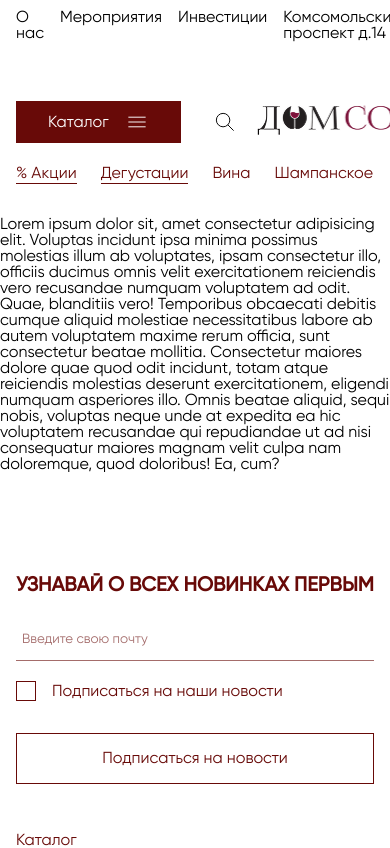
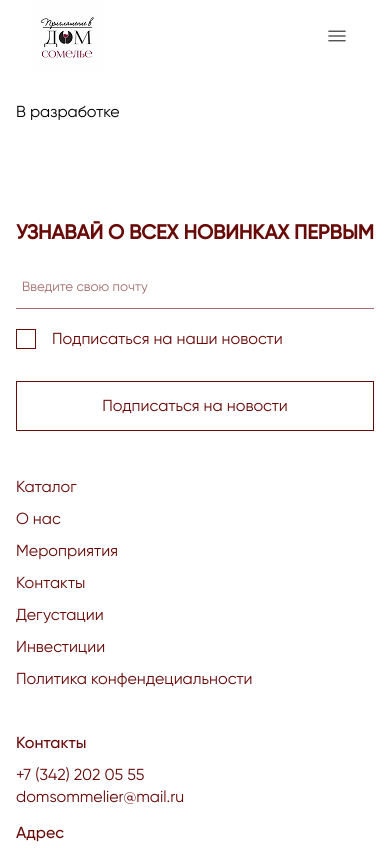
Before and after one commit to Innovative-Software-github/domsommelier-frontend, a Next.js app: page / in a window 390 px wide. Shown: the top 848 px of the page. Built offline with nearby package versions, Linux system fonts and the light colour scheme.

Commit message:
footer-component: adaptive header

```diff
--- a/package.json
+++ b/package.json
@@ -15,6 +15,7 @@
     "react": "^19.0.0",
     "react-dom": "^19.0.0",
     "react-redux": "^9.1.2",
+    "react-responsive": "^10.0.1",
     "sass": "^1.45.0"
   },
   "devDependencies": {
--- a/src/app/page.tsx
+++ b/src/app/page.tsx
@@ -1,19 +1,10 @@
 import { Layout } from '@/ui/Layout/Layout';
+import { ContentContainer } from '../ui/ContentContainer/ContentContainer';
 
 export default function Home() {
   return (
     <Layout>
-      Lorem ipsum dolor sit, amet consectetur adipisicing elit. Voluptas
-      incidunt ipsa minima possimus molestias illum ab voluptates, ipsam
-      consectetur illo, officiis ducimus omnis velit exercitationem reiciendis
-      vero recusandae numquam voluptatem ad odit. Quae, blanditiis vero!
-      Temporibus obcaecati debitis cumque aliquid molestiae necessitatibus
-      labore ab autem voluptatem maxime rerum officia, sunt consectetur beatae
-      mollitia. Consectetur maiores dolore quae quod odit incidunt, totam atque
-      reiciendis molestias deserunt exercitationem, eligendi numquam asperiores
-      illo. Omnis beatae aliquid, sequi nobis, voluptas neque unde at expedita
-      ea hic voluptatem recusandae qui repudiandae ut ad nisi consequatur
-      maiores magnam velit culpa nam doloremque, quod doloribus! Ea, cum?
+      <ContentContainer>В разработке</ContentContainer>
     </Layout>
   );
 }
--- a/src/components/Header/Header.tsx
+++ b/src/components/Header/Header.tsx
@@ -1,17 +1,39 @@
+'use client';
+
 import React from 'react';
 import { ContentContainer } from '@/ui/ContentContainer/ContentContainer';
 import { HeaderCatalogLinks } from '@/components/Header/HeaderCatalogLinks/HeaderCatalogLinks';
 import { HeaderMainContent } from '@/components/Header/HeaderMainContent/HeaderMainContent';
 import { HeaderTopContent } from '@/components/Header/HeaderTopContent/HeaderTopContent';
 import cls from './Header.module.scss';
+import { useMediaContext } from '../../hooks/useMediaQuery';
+import { HeaderMobile } from './HeaderMobile/HeaderMobile';
+import { useIsServer } from '../../hooks/useIsServer/useIsServer';
 
-export const Header = () => {
+export interface IHeaderProps {
+  showCatalogLinks?: boolean;
+}
+
+export const Header: React.FC<IHeaderProps> = ({ showCatalogLinks = true }) => {
+  const isMobileAdaptive = useMediaContext() === 'mobile';
+  const isServer = useIsServer();
+
+  console.log(isServer, isMobileAdaptive);
+
+  if (isMobileAdaptive && !isServer) {
+    return (
+      <ContentContainer>
+        <HeaderMobile />
+      </ContentContainer>
+    );
+  }
+
   return (
     <header className={cls.header}>
       <ContentContainer>
         <HeaderTopContent />
         <HeaderMainContent />
-        <HeaderCatalogLinks />
+        {!!showCatalogLinks && <HeaderCatalogLinks />}
       </ContentContainer>
     </header>
   );
--- /dev/null
+++ b/src/components/Header/HeaderMobile/HeaderMobile.module.scss
@@ -0,0 +1,31 @@
+.header {
+  overflow: hidden;
+  margin-bottom: 32px;
+}
+
+.container {
+  display: flex;
+  align-items: center;
+  justify-content: space-between;
+}
+
+.input {
+  margin-left: 2em;
+  margin-right: 2em;
+}
+
+.burgerMenuButton {
+  all: unset;
+  cursor: pointer;
+  display: flex;
+  align-items: center;
+  justify-content: center;
+  min-width: 42px;
+  height: 42px;
+}
+
+@media (max-width: 420px) {
+  .input {
+    display: none;
+  }
+}
--- /dev/null
+++ b/src/components/Header/HeaderMobile/HeaderMobile.tsx
@@ -0,0 +1,33 @@
+import React from 'react';
+import { ContentContainer } from '@/ui/ContentContainer/ContentContainer';
+import cls from './HeaderMobile.module.scss';
+import Image from 'next/image';
+import { Input } from '../../../ui/Input/Input';
+import { Icon } from '../../../ui/Icon/Icon';
+import { IconType } from '../../../ui/Icon/IconsMapping';
+
+export const HeaderMobile: React.FC = () => {
+  const inputPrefix = <Icon type={IconType.Search_24} width={24} height={24} />;
+
+  return (
+    <header className={cls.header}>
+      <ContentContainer className={cls.container}>
+        <Image
+          src="/mobileLogotype.png"
+          alt="Логотип на мобильные устройства"
+          width={72}
+          height={72}
+        />
+        <Input
+          className={cls.input}
+          elPrefix={inputPrefix}
+          placeholder="Вино"
+        />
+
+        <button className={cls.burgerMenuButton}>
+          <Icon type={IconType.Hamburger_24} width={24} height={24} />
+        </button>
+      </ContentContainer>
+    </header>
+  );
+};
--- /dev/null
+++ b/src/constants/media.ts
@@ -0,0 +1,6 @@
+export const MediaQuery = {
+  Desktop: 1239,
+  Tablet: 960,
+  BigMobile: 768,
+  Mobile: 450,
+} as const;
--- /dev/null
+++ b/src/hooks/useIsServer/useIsServer.ts
@@ -0,0 +1,17 @@
+import * as React from 'react';
+import { useIsomorphicLayoutEffect } from '../useIsomorphicLayoutEffect/useIsomorphicLayoutEffect';
+
+/**
+ * Хук, позволяющий определить в каком окружении выполняется код.
+ *
+ * @returns {boolean} true для серверного окружения, false - для браузера.
+ */
+export function useIsServer(): boolean {
+  const [isServer, setIsServer] = React.useState(true);
+
+  useIsomorphicLayoutEffect(() => {
+    setIsServer(false);
+  }, []);
+
+  return isServer;
+}
--- /dev/null
+++ b/src/hooks/useIsomorphicLayoutEffect/useIsomorphicLayoutEffect.ts
@@ -0,0 +1,8 @@
+import * as React from 'react';
+
+/**
+ * `useLayoutEffect` который не показывает предупреждение при server-side рендеринге.
+ *
+ */
+export const useIsomorphicLayoutEffect =
+  typeof window !== 'undefined' ? React.useLayoutEffect : React.useEffect;
--- /dev/null
+++ b/src/hooks/useMediaQuery.ts
@@ -0,0 +1,16 @@
+import { useMediaQuery } from 'react-responsive';
+import { MediaQuery } from '../constants/media';
+
+/**
+ * Хук, возвращающий контекст в зависимости от ширины экрана - мобильный или десктопный.
+ *
+ * @param {(string | number)} [maxWidth=MediaQuery.BigMobile] максимальная ширина экрана для выполнения медиа запроса
+ * @returns {('mobile' | 'desktop')}
+ */
+export function useMediaContext(
+  maxWidth: string | number = MediaQuery.BigMobile,
+): 'mobile' | 'desktop' {
+  const isMobile = useMediaQuery({ maxWidth });
+
+  return isMobile ? 'mobile' : 'desktop';
+}
--- a/src/ui/Layout/Layout.tsx
+++ b/src/ui/Layout/Layout.tsx
@@ -10,7 +10,7 @@ export const Layout: React.FC<ILayoutProps> = ({ children }) => {
     <div className={cls.layout}>
       <Header />
       <main className={cls.main}>{children}</main>
-      <Footer theme='white' />
+      <Footer theme="white" />
     </div>
   );
 };
```
Also changed, not shown: public/mobileLogotype.png (added), 1 other file (tests, documents, lock files or other folders).
